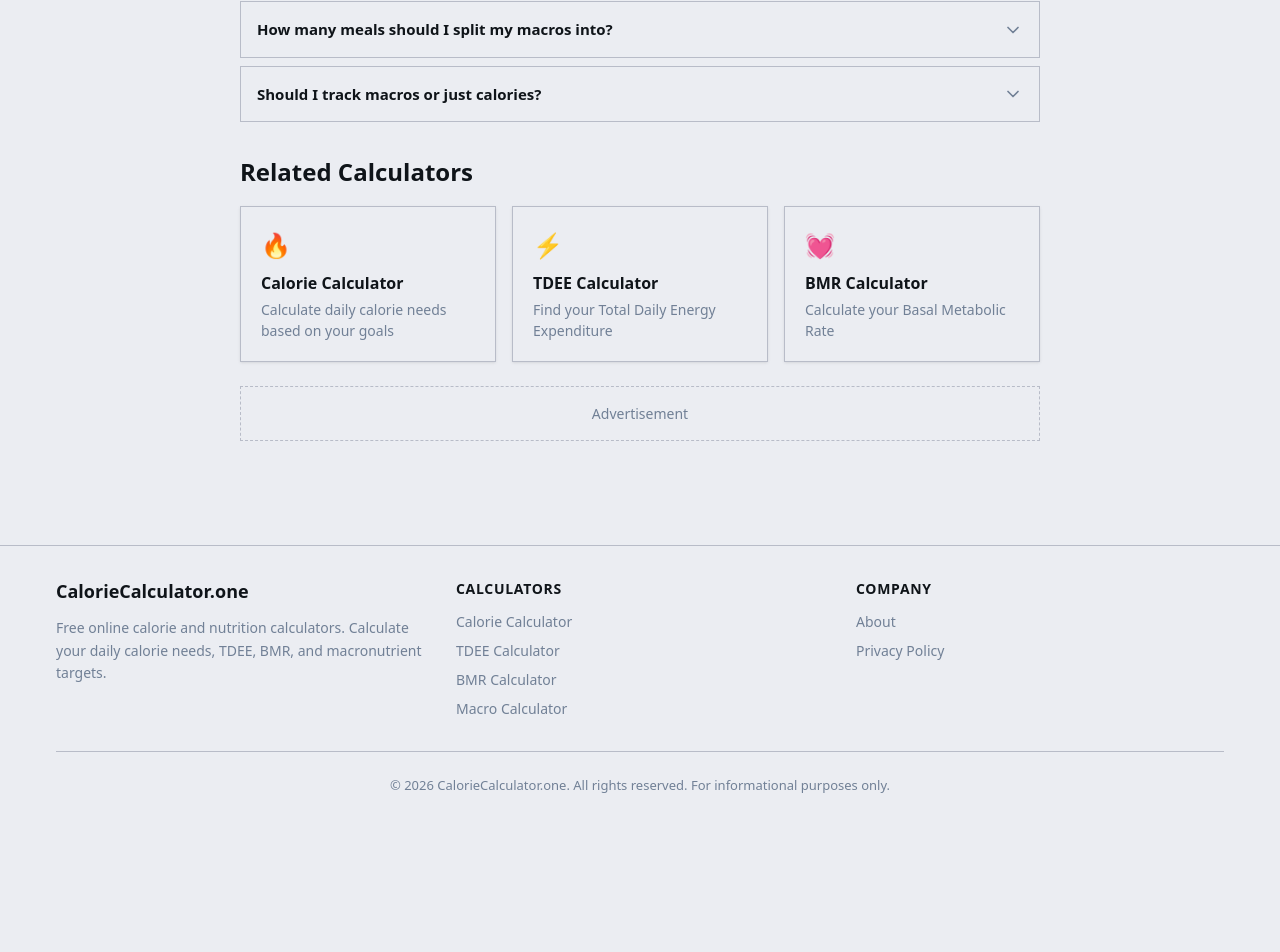
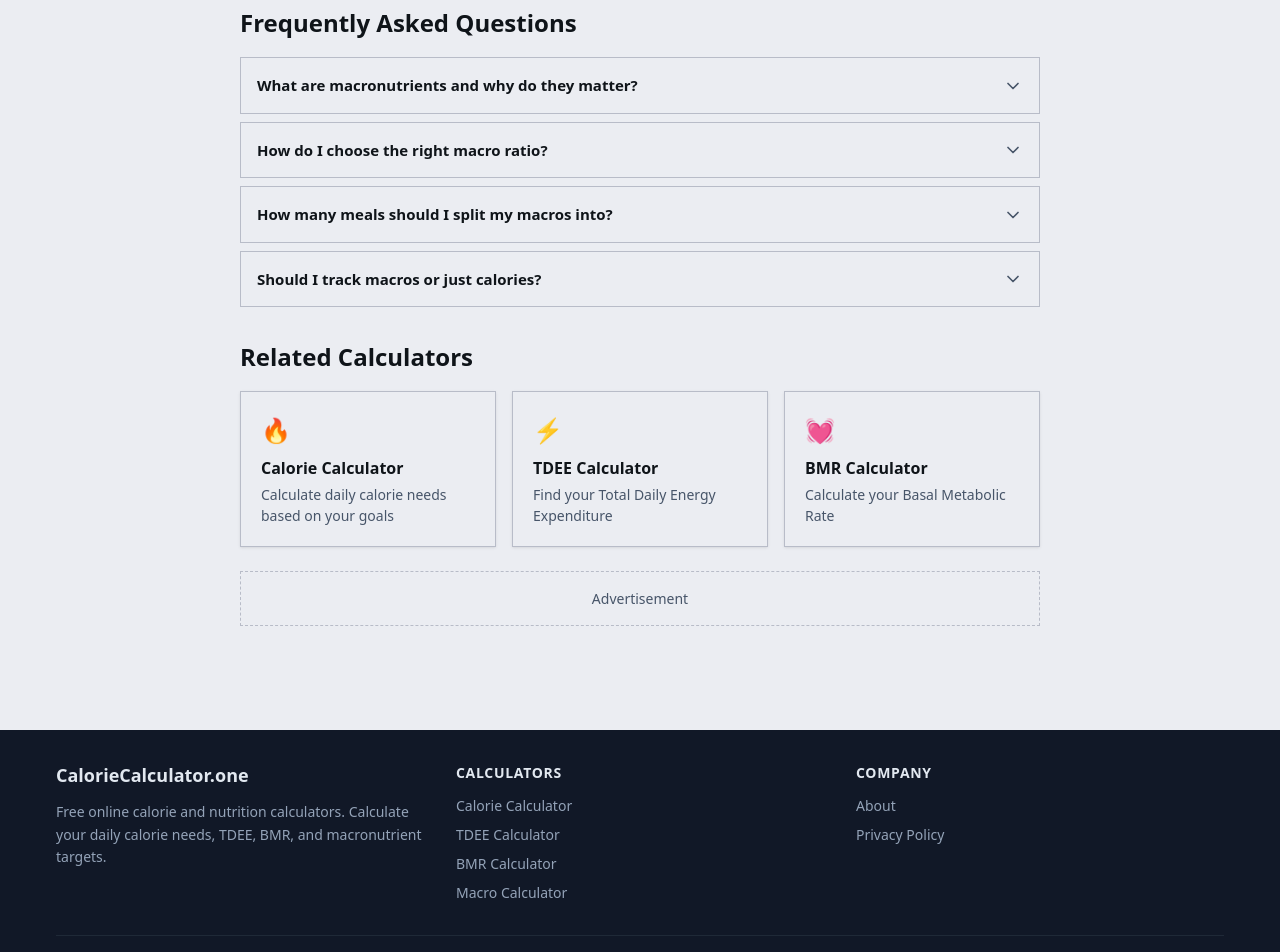
Before and after one commit to kembah17/caloriecalculator.one, a Next.js app: page /macro-calculator in a window 1280 px wide. Shown: the part 1813-2765 px from the top of the page. Before the commit the page ends 2641 px from the top, so only its background shows below. Built offline with nearby package versions, Linux system fonts and the light colour scheme.

Commit message:
Fix light/dark theme: add .card class, darken text, distinct footer, opposing congruence

```diff
--- a/app/globals.css
+++ b/app/globals.css
@@ -23,7 +23,7 @@
   --color-page-bg: #EBEDF2;
   --color-page-bg-dark: #0B1120;
   --color-text: #0F1419;
-  --color-text-light: #2D3748;
+  --color-text-light: #1E293B;
   --color-text-dark: #F1F5F9;
   --color-text-dark-muted: #64748B;
   --color-heading: #0F1419;
@@ -31,7 +31,7 @@
   --color-dark: #F1F5F9;
   --color-dark-muted: #64748B;
   --color-light: #F1F5F9;
-  --color-muted: #718096;
+  --color-muted: #475569;
   --color-border: #B8BCC8;
   --color-border-light: #D1D5DB;
   --color-border-dark: #2D3F56;
@@ -57,9 +57,9 @@
   --color-bg-muted: #F3F4F6;
   --color-bg-code: #F3F4F6;
   --color-text-primary: #0F1419;
-  --color-text-secondary: #2D3748;
-  --color-text-tertiary: #4A5568;
-  --color-text-muted: #718096;
+  --color-text-secondary: #1E293B;
+  --color-text-tertiary: #334155;
+  --color-text-muted: #475569;
   --color-text-inverse: #F1F5F9;
   --color-text-heading: #0F1419;
   --color-text-link: #059669;
@@ -92,6 +92,12 @@
   --color-toggle-track: #CBD5E1;
   --color-toggle-thumb: #FFFFFF;
   --color-toggle-icon: #64748B;
+  --color-footer-bg: #111827;
+  --color-footer-text: #E2E8F0;
+  --color-footer-muted: #94A3B8;
+  --color-footer-border: #1F2937;
+  --color-footer-link: #07D293;
+  --color-footer-link-hover: #059669;
 }
 
 .dark {
@@ -140,6 +146,12 @@
   --color-toggle-track: #334155;
   --color-toggle-thumb: #F1F5F9;
   --color-toggle-icon: #94A3B8;
+  --color-footer-bg: #030712;
+  --color-footer-text: #E2E8F0;
+  --color-footer-muted: #64748B;
+  --color-footer-border: #111827;
+  --color-footer-link: #34D399;
+  --color-footer-link-hover: #07D293;
 }
 
 * { box-sizing: border-box; }
@@ -158,3 +170,20 @@ body {
 input, textarea, select { background-color: var(--color-bg-input); color: var(--color-text-primary); border-color: var(--color-border); }
 input:focus, textarea:focus, select:focus { outline: none; border-color: var(--color-brand); box-shadow: 0 0 0 3px rgba(5,150,105,0.15); }
 .dark input:focus, .dark textarea:focus, .dark select:focus { box-shadow: 0 0 0 3px rgba(7,210,147,0.2); }
+/* ===== CARD STYLES ===== */
+.card {
+  background-color: var(--color-bg-card);
+  border: 2px solid var(--color-border);
+  border-radius: 0.75rem;
+  padding: 1.5rem;
+  box-shadow: var(--shadow-card);
+  transition: all 0.2s ease;
+}
+.card:hover {
+  box-shadow: var(--shadow-md);
+  border-color: var(--color-border-dark);
+}
+.card-interactive:hover {
+  transform: translateY(-2px);
+  box-shadow: var(--shadow-lg);
+}
--- a/components/layout/Footer.tsx
+++ b/components/layout/Footer.tsx
@@ -4,8 +4,8 @@ export default function Footer() {
   return (
     <footer
       style={{
-        backgroundColor: "var(--color-surface)",
-        borderTop: "1px solid var(--color-border)",
+        backgroundColor: "var(--color-footer-bg)",
+        color: "var(--color-footer-text)",
         marginTop: "3rem",
       }}
     >
@@ -29,13 +29,13 @@ export default function Footer() {
               style={{
                 fontWeight: 700,
                 fontSize: "1.125rem",
-                color: "var(--color-text)",
+                color: "var(--color-footer-text)",
                 marginBottom: "0.75rem",
               }}
             >
               CalorieCalculator.one
             </h3>
-            <p style={{ color: "var(--color-text-muted)", fontSize: "0.875rem", lineHeight: 1.6 }}>
+            <p style={{ color: "var(--color-footer-muted)", fontSize: "0.875rem", lineHeight: 1.6 }}>
               Free online calorie and nutrition calculators. Calculate your daily calorie needs, TDEE, BMR, and macronutrient targets.
             </p>
           </div>
@@ -44,7 +44,7 @@ export default function Footer() {
               style={{
                 fontWeight: 600,
                 fontSize: "0.875rem",
-                color: "var(--color-text)",
+                color: "var(--color-footer-text)",
                 marginBottom: "0.75rem",
                 textTransform: "uppercase",
                 letterSpacing: "0.05em",
@@ -53,10 +53,10 @@ export default function Footer() {
               Calculators
             </h4>
             <div style={{ display: "flex", flexDirection: "column", gap: "0.5rem" }}>
-              <Link href="/calorie-calculator" style={{ color: "var(--color-text-muted)", fontSize: "0.875rem" }}>Calorie Calculator</Link>
-              <Link href="/tdee-calculator" style={{ color: "var(--color-text-muted)", fontSize: "0.875rem" }}>TDEE Calculator</Link>
-              <Link href="/bmr-calculator" style={{ color: "var(--color-text-muted)", fontSize: "0.875rem" }}>BMR Calculator</Link>
-              <Link href="/macro-calculator" style={{ color: "var(--color-text-muted)", fontSize: "0.875rem" }}>Macro Calculator</Link>
+              <Link href="/calorie-calculator" style={{ color: "var(--color-footer-muted)", fontSize: "0.875rem", textDecoration: "none" }}>Calorie Calculator</Link>
+              <Link href="/tdee-calculator" style={{ color: "var(--color-footer-muted)", fontSize: "0.875rem", textDecoration: "none" }}>TDEE Calculator</Link>
+              <Link href="/bmr-calculator" style={{ color: "var(--color-footer-muted)", fontSize: "0.875rem", textDecoration: "none" }}>BMR Calculator</Link>
+              <Link href="/macro-calculator" style={{ color: "var(--color-footer-muted)", fontSize: "0.875rem", textDecoration: "none" }}>Macro Calculator</Link>
             </div>
           </div>
           <div>
@@ -64,7 +64,7 @@ export default function Footer() {
               style={{
                 fontWeight: 600,
                 fontSize: "0.875rem",
-                color: "var(--color-text)",
+                color: "var(--color-footer-text)",
                 marginBottom: "0.75rem",
                 textTransform: "uppercase",
                 letterSpacing: "0.05em",
@@ -73,17 +73,17 @@ export default function Footer() {
               Company
             </h4>
             <div style={{ display: "flex", flexDirection: "column", gap: "0.5rem" }}>
-              <Link href="/about" style={{ color: "var(--color-text-muted)", fontSize: "0.875rem" }}>About</Link>
-              <Link href="/privacy" style={{ color: "var(--color-text-muted)", fontSize: "0.875rem" }}>Privacy Policy</Link>
+              <Link href="/about" style={{ color: "var(--color-footer-muted)", fontSize: "0.875rem", textDecoration: "none" }}>About</Link>
+              <Link href="/privacy" style={{ color: "var(--color-footer-muted)", fontSize: "0.875rem", textDecoration: "none" }}>Privacy Policy</Link>
             </div>
           </div>
         </div>
         <div
           style={{
-            borderTop: "1px solid var(--color-border)",
+            borderTop: "1px solid var(--color-footer-border)",
             paddingTop: "1.5rem",
             textAlign: "center",
-            color: "var(--color-text-muted)",
+            color: "var(--color-footer-muted)",
             fontSize: "0.8125rem",
           }}
         >
```
